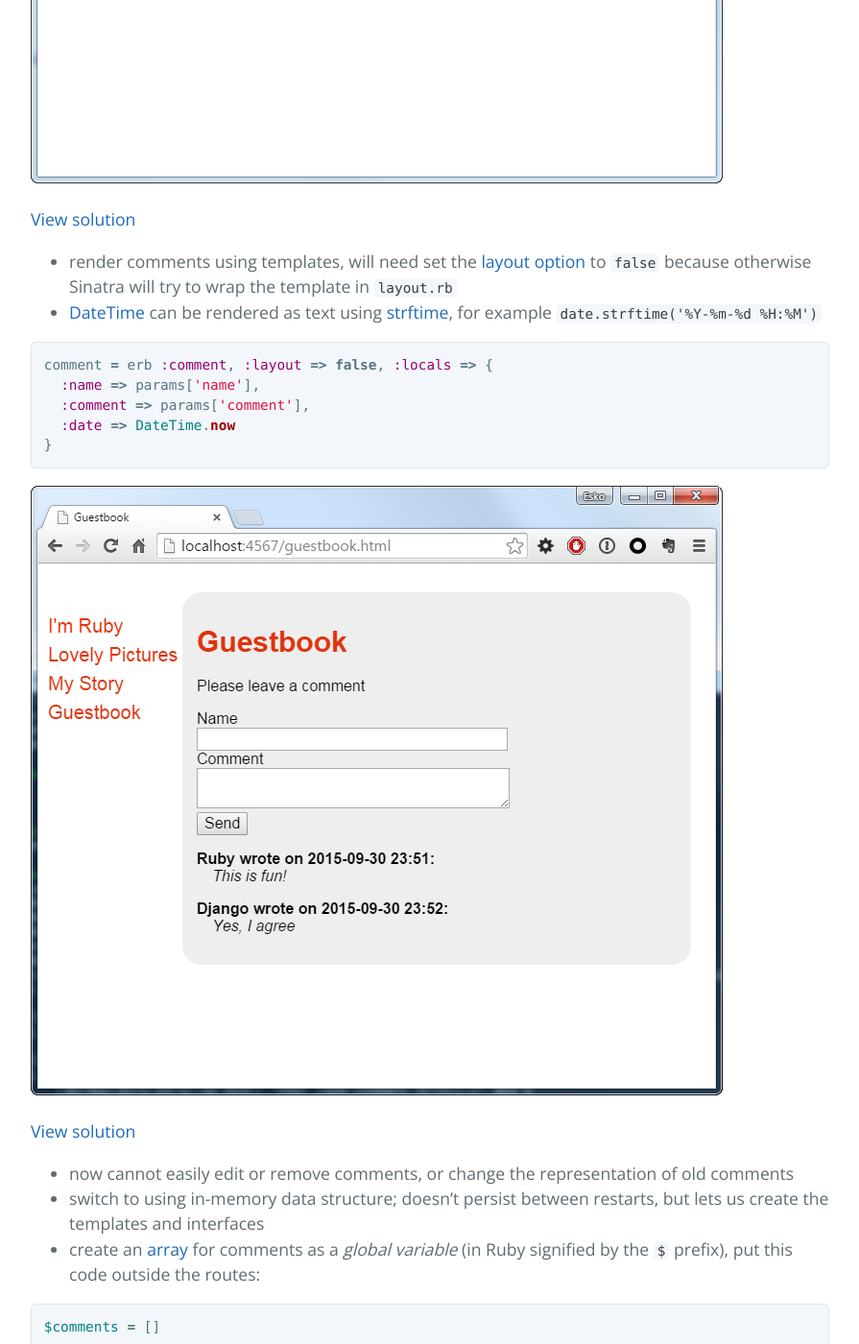
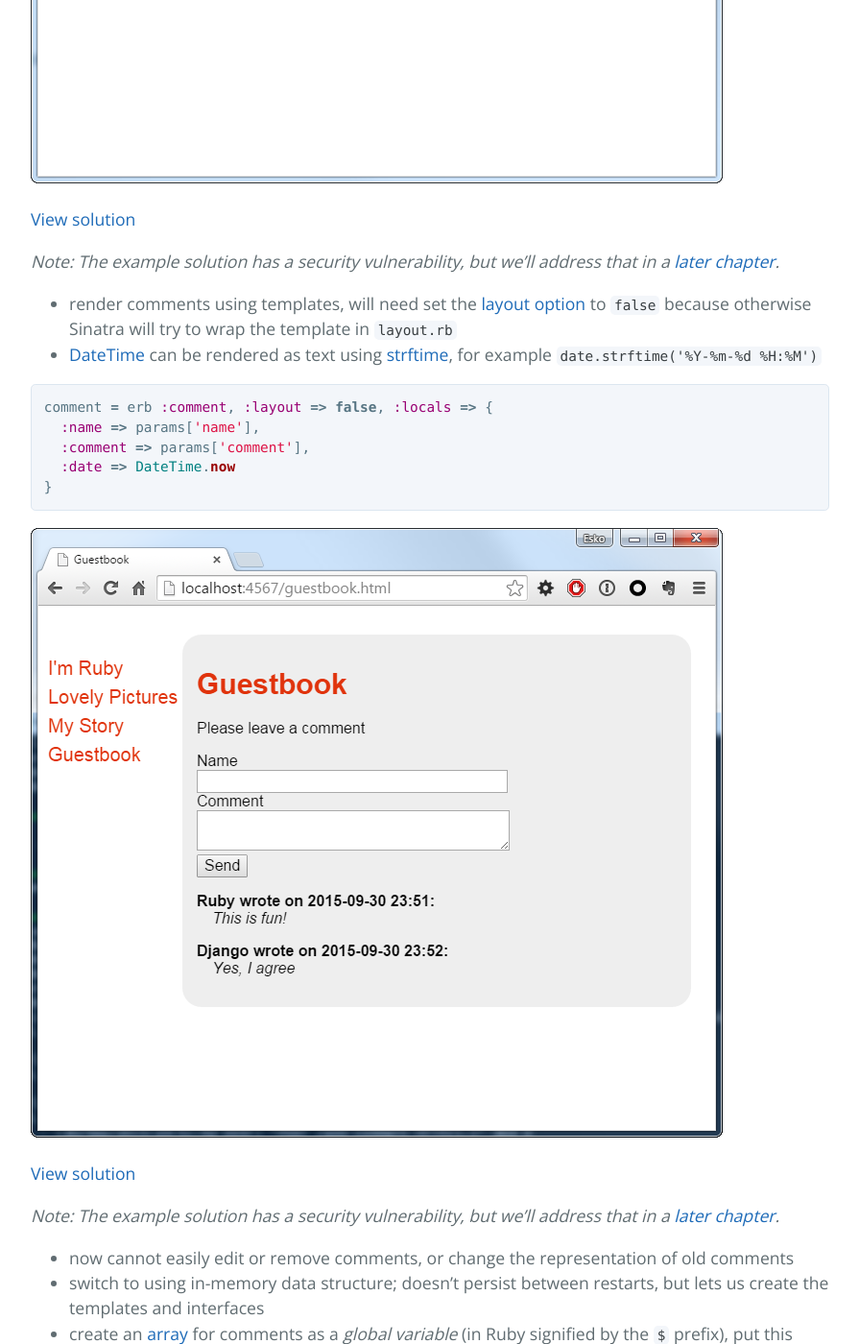
Before and after one commit to luontola/web-intro, a Jekyll site: the page built from databases.md, in a window 1280 px wide and 1400 px high, scrolled down 2180 px. Shown: the whole window at 96% size, without its empty margins (192-1087 px from the left). Built offline with Jekyll 4.4.1, drawn with Linux system fonts in a browser that asks for light colours; Markdown is read by kramdown in place of the engine named in the settings; some of the changed text lies outside the part shown.

Commit message:
Warnings about security holes

```diff
--- a/_includes/header.html
+++ b/_includes/header.html
@@ -6,5 +6,6 @@
     <a href="/installation/" class="btn">3. Installation</a>
     <a href="/templating/" class="btn">4. Templating</a>
     <a href="/databases/" class="btn">5. Databases</a>
+    <a href="/security/" class="btn">6. Security</a>
     <a href="https://github.com/orfjackal/web-intro" class="fork-me"><img alt="Fork me on GitHub" data-canonical-src="https://s3.amazonaws.com/github/ribbons/forkme_right_darkblue_121621.png" src="https://camo.githubusercontent.com/38ef81f8aca64bb9a64448d0d70f1308ef5341ab/68747470733a2f2f73332e616d617a6f6e6177732e636f6d2f6769746875622f726962626f6e732f666f726b6d655f72696768745f6461726b626c75655f3132313632312e706e67"></a>
 </header>
--- a/databases.md
+++ b/databases.md
@@ -2,7 +2,7 @@
 layout: chapter
 title: Databases
 permalink: /databases/
-next: /the-end/
+next: /security/
 ---
 
 TODO: explain what databases are
@@ -44,6 +44,8 @@ comments = IO.read('comments.txt') if File.exist?('comments.txt')
 
 [View solution](https://github.com/orfjackal/web-intro-project/commit/1db02859480c0a2bccfcf748d9380ef66d3803a9)
 
+*Note: The example solution has a security vulnerability, but we'll address that in a [later chapter](/security/).*
+
 - render comments using templates, will need set the [layout option][sinatra-templates] to `false` because otherwise Sinatra will try to wrap the template in `layout.rb`
 - [DateTime][ruby-datetime] can be rendered as text using [strftime][ruby-strftime], for example `date.strftime('%Y-%m-%d %H:%M')`
 
@@ -58,6 +60,8 @@ comment = erb :comment, :layout => false, :locals => {
 ![Comments rendered using templates](/screenshots/comments-html.png)
 
 [View solution](https://github.com/orfjackal/web-intro-project/commit/0098815dfb61eae146992e1dd33e45b552ad9255)
+
+*Note: The example solution has a security vulnerability, but we'll address that in a [later chapter](/security/).*
 
 - now cannot easily edit or remove comments, or change the representation of old comments
 - switch to using in-memory data structure; doesn't persist between restarts, but lets us create the templates and interfaces
@@ -85,6 +89,8 @@ $comments << {
 
 [View solution](https://github.com/orfjackal/web-intro-project/commit/243a1734f0b048eea92efc702a56767d88263034)
 
+*Note: The example solution has a security vulnerability, but we'll address that in a [later chapter](/security/).*
+
 TODO: install SQLite
 
 TODO: create DAO
```
Also changed, not shown: security.md (added, +12 -0 lines), templating.md (+2 -0 lines).
